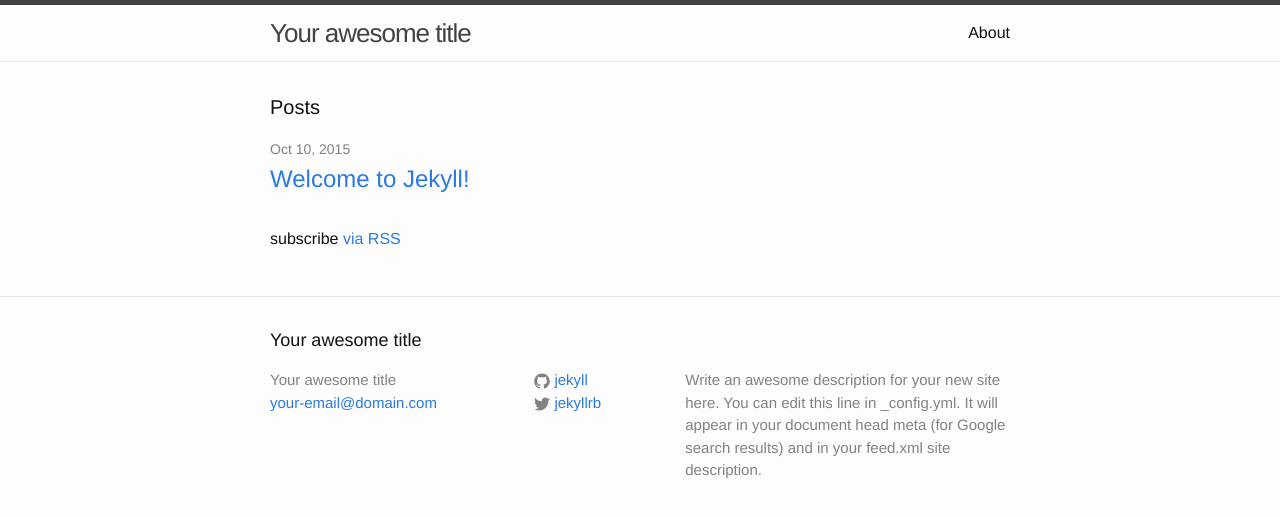
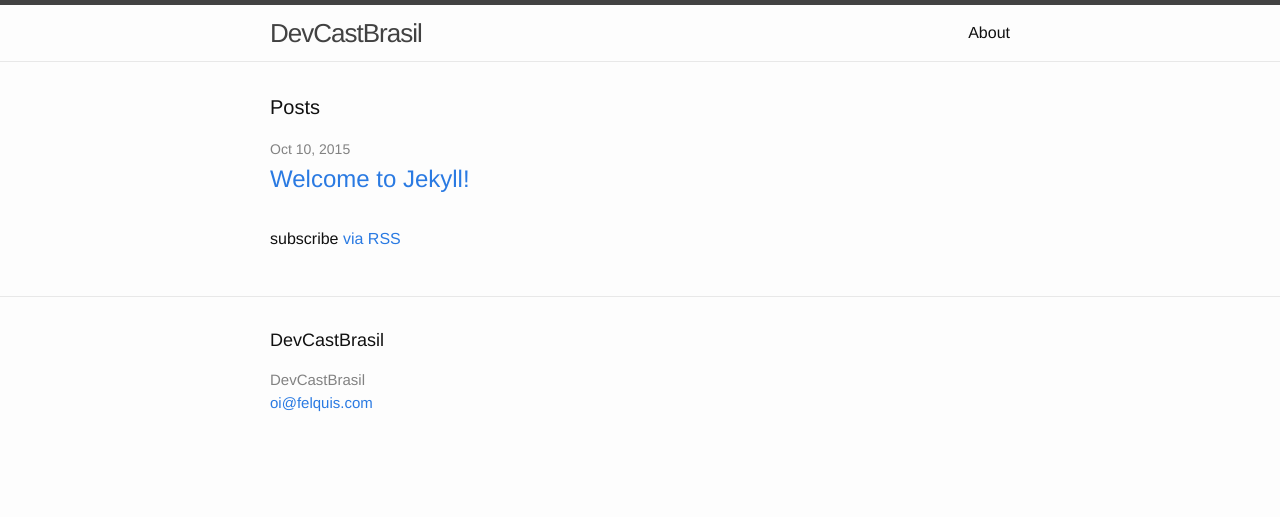
Before and after one commit to devcast/devcast.github.io, a Jekyll site: the page built from index.html, in a window 1280 px wide. Shown: the top 517 px of the page. Built offline with Jekyll 4.4.1, drawn with Linux system fonts in a browser that asks for light colours; the list of posts is cut into pages by our own code.

Commit message:
Set new configs for site

```diff
--- a/_config.yml
+++ b/_config.yml
@@ -1,14 +1,20 @@
-# Site settings
-title: Your awesome title
-email: your-email@domain.com
-description: > # this means to ignore newlines until "baseurl:"
-  Write an awesome description for your new site here. You can edit this
-  line in _config.yml. It will appear in your document head meta (for
-  Google search results) and in your feed.xml site description.
-baseurl: "" # the subpath of your site, e.g. /blog/
-url: "http://yourdomain.com" # the base hostname & protocol for your site
-twitter_username: jekyllrb
-github_username:  jekyll
+title: DevCastBrasil
+email: oi@felquis.com
+description: ""
+
+baseurl: "/"
+url: "http://devcast.github.io"
+
+# paginate
+paginate: 5
+paginate_path: /page/:num
+
+# permalink
+permalink: :title
+
+# sass
+sass:
+    style: :compressed
 
 # Build settings
 markdown: kramdown
```
